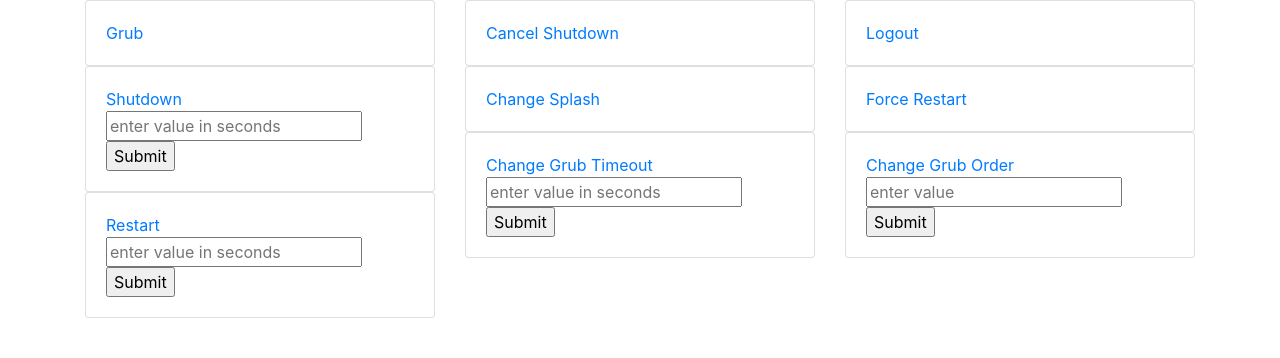
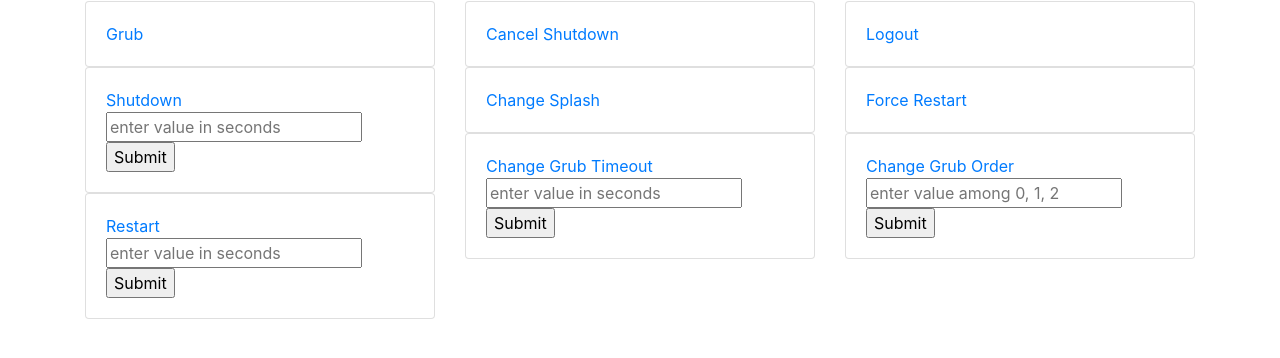
Before and after one commit to chetanya-shrimali/system-admin-gui, a Django app: page /gui/ in a window 1280 px wide. Shown: the top 358 px of the page. Run offline with Django 3.2, Linux system fonts and the light colour scheme; some libraries are stand-ins or nearby versions.

Commit message:
updated templates
Signed-off-by: Chetanya <chetanyashrimalie5@gmail.com>

```diff
--- a/templates/gui/index.html
+++ b/templates/gui/index.html
@@ -1,16 +1,19 @@
 {% extends "base.html" %}
 {% block content %}
 
-{% if messages %}
-<ul class="messages">
-    {% for message in messages %}
-    <li {% if message.tags %} class="{{ message.tags }}"{% endif %}>{{ message }}</li>
-    {% endfor %}
-</ul>
-{% endif %}
 <div class="container">
     <div class="row">
-
+        <div class="col-md-12 col-sm-12">
+            {% if messages %}
+            <ul class="messages">
+                {% for message in messages %}
+                <div class="alert alert-danger">
+                    <span {% if message.tags %} class="{{ message.tags }}"{% endif %}>{{ message }}</span>
+                </div>
+                {% endfor %}
+            </ul>
+            {% endif %}
+        </div>
         <div class="col-md-4">
             <div class="card">
                 <div class="card-body"><a href="/gui/grub/">Grub</a></div>
@@ -71,7 +74,7 @@
             <div class="card">
                 <div class="card-body"><a href="/gui/change-grub-order/">Change Grub Order</a>
                     <form action="/gui/change-grub-order/" method="get">
-                        <input type="number" placeholder="enter value" name="number"><br>
+                        <input type="number" placeholder="enter value among 0, 1, 2" name="number"><br>
                         <input type="submit" value="Submit">
                     </form>
                 </div>
```
